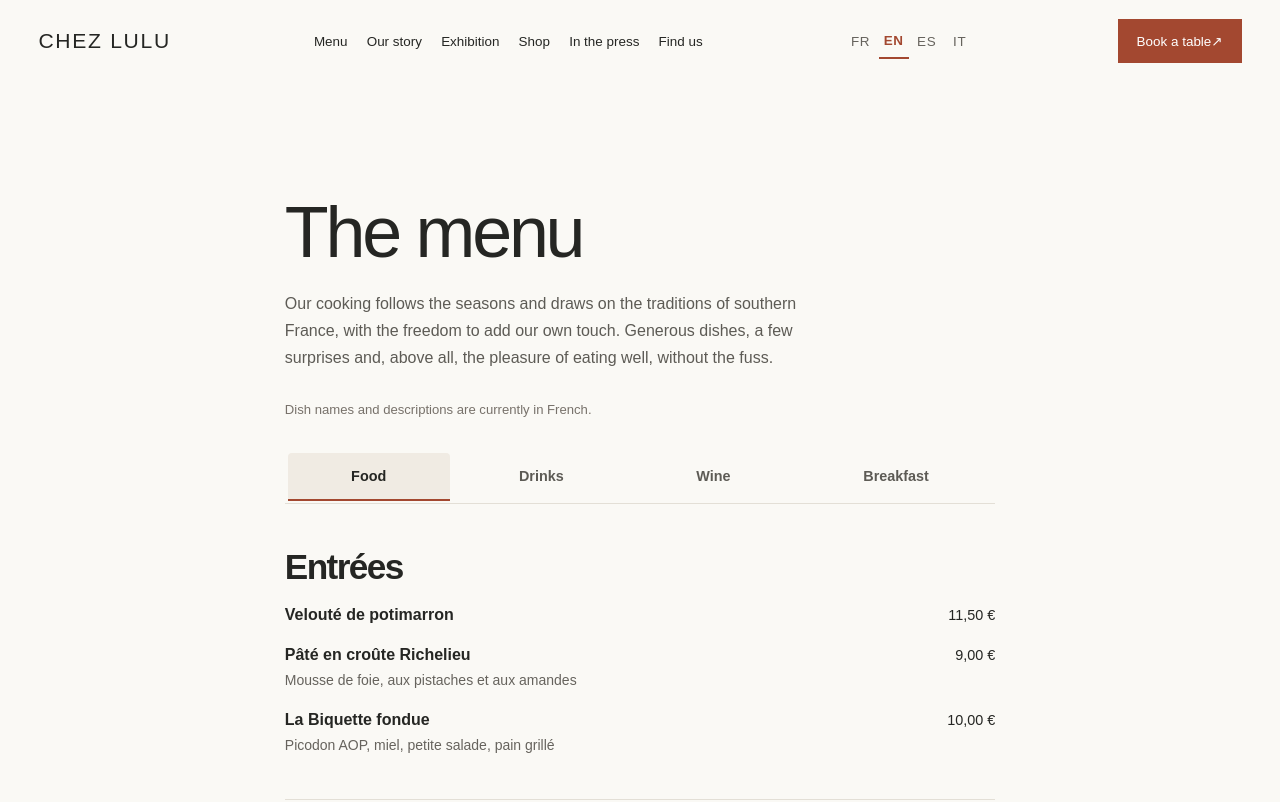
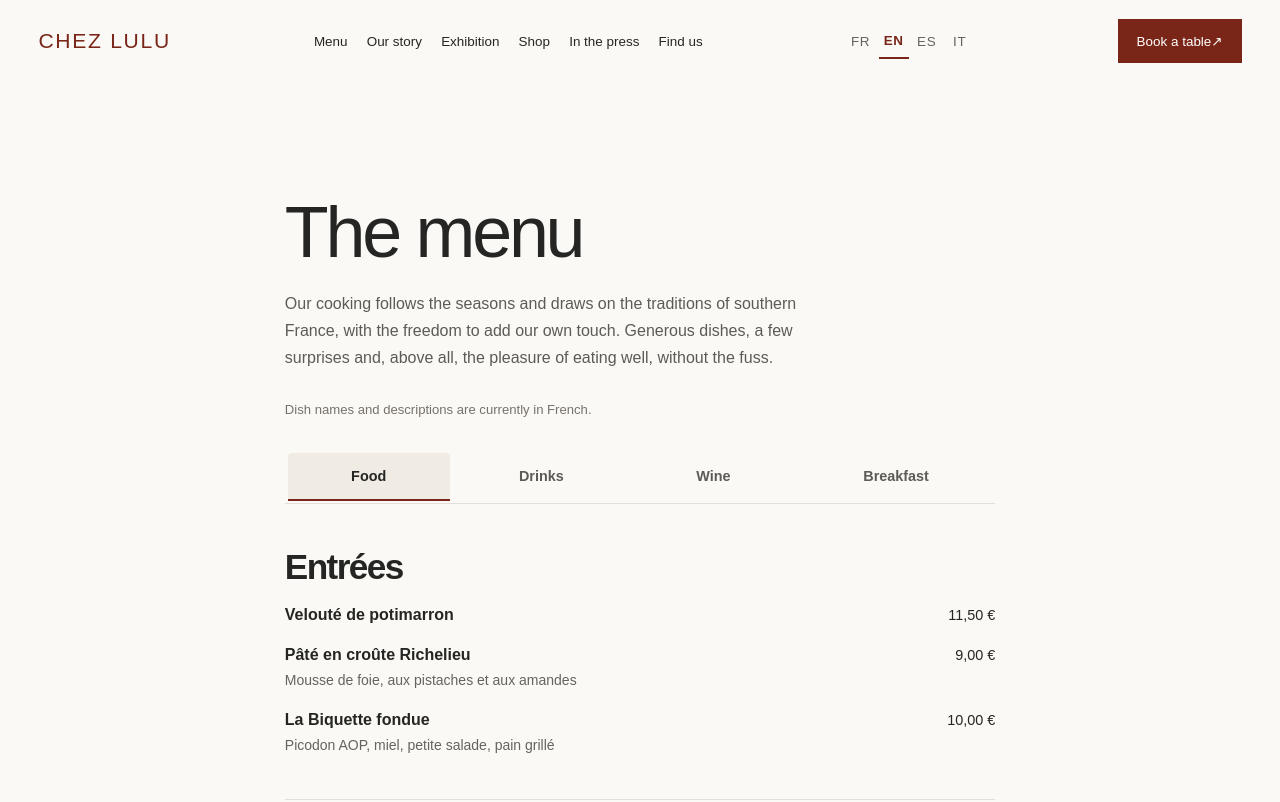
Before and after one commit to lambada46/chez-lulu-site, a Next.js app: page /en/carte in a window 1280 px wide. Shown: the top 802 px of the page. Built offline with nearby package versions, Linux system fonts and the light colour scheme.

Commit message:
Align Chez Lulu wordmark and reservation button with original logo red

```diff
--- a/app/style.css
+++ b/app/style.css
@@ -1,7 +1,7 @@
 :root {
   --paper: #faf9f5;
   --ink: #252623;
-  --accent: #a34830;
+  --accent: #792517;
 }
 * {
   box-sizing: border-box;
@@ -637,3 +637,8 @@ footer a { color: inherit; text-underline-offset: 4px; }
 }
 
 .introGallery:not(:has(.introPinsa)) > .photo:first-child { width:100%; height:100%; }
+
+/* Brand alignment: wordmark red from the original Chez Lulu vector logo. */
+.header .logo { color: var(--accent); }
+.header .reserve.desktopReserve,
+.header .mainNavigation .mobileReserve { background: var(--accent); color: #fff; }
```
